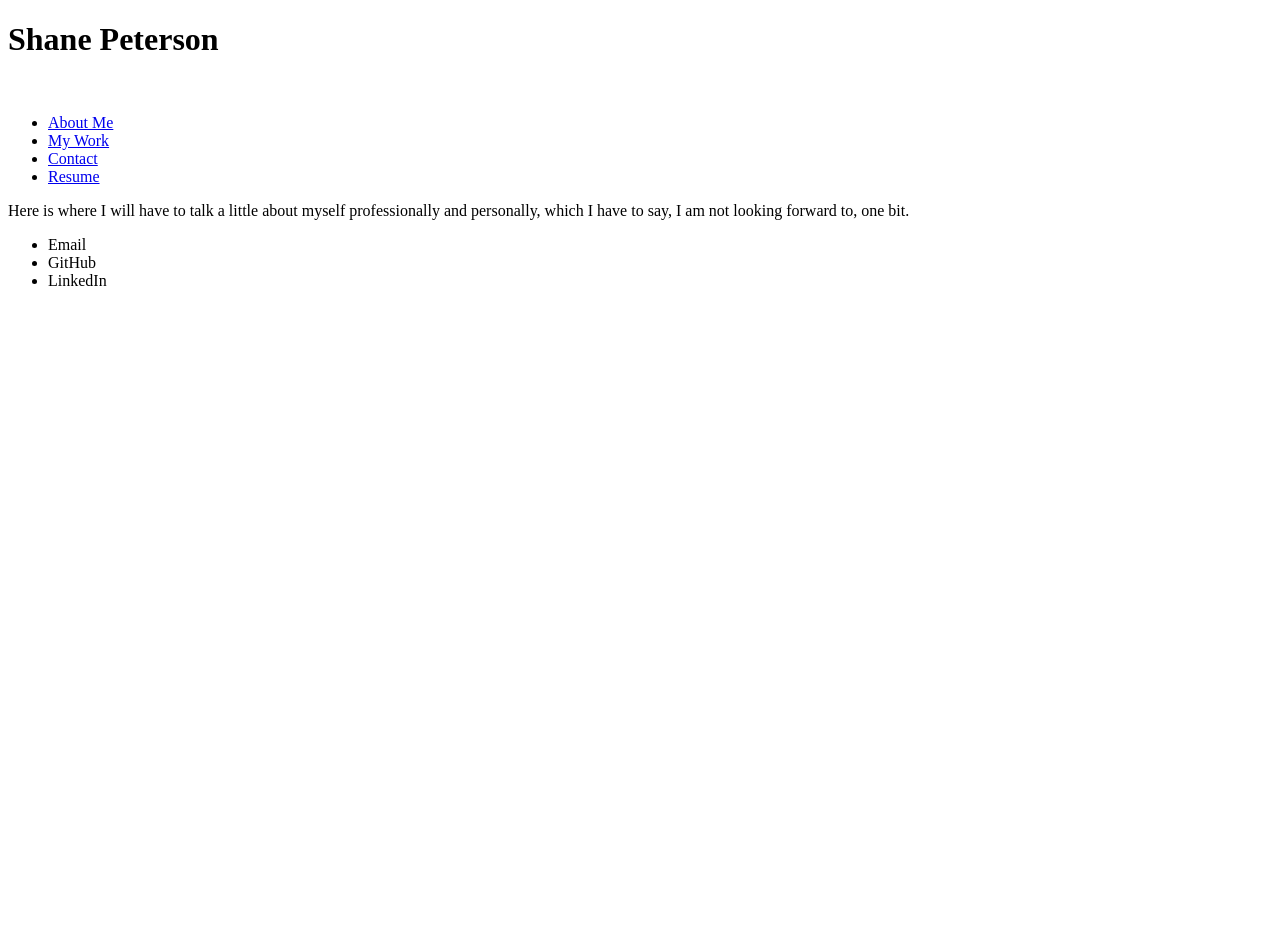
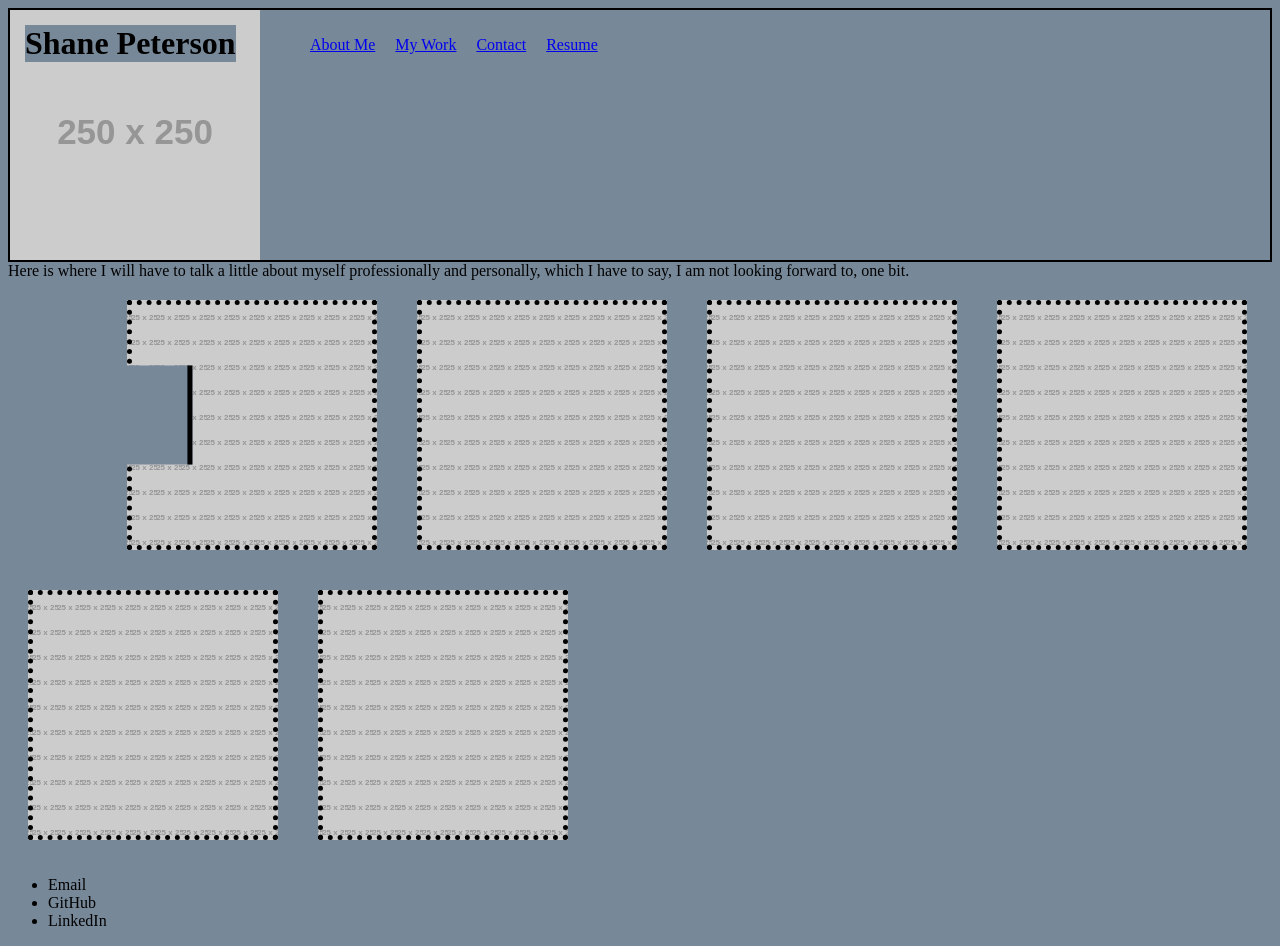
Before and after one commit to shanep42/Shane-Peterson-Portfolio, a plain HTML site: page index.html in a window 1280 px wide. Before the commit the page ends 800 px from the top, so only its background shows below. Drawn offline with Linux system fonts and the light colour scheme; placeholder pictures from the web are drawn by us.

Commit message:
adds filler styling and begins header and aside CSS

```diff
--- a/assets/style.css
+++ b/assets/style.css
@@ -0,0 +1,50 @@
+* {
+    background-color: lightslategrey;
+}
+
+header {
+    display: flex;
+    border: solid black 2px;
+}
+
+header h1 {
+    position: absolute;
+    margin-top: 15px;
+    margin-left: 15px;
+}
+
+header ul {
+    display: flex;
+    list-style: none;
+}
+
+header li {
+    padding: 10px;
+}
+
+main {
+    display: flex;
+    flex-wrap: wrap;
+}
+
+#my-work {
+    display:flex;
+    flex-wrap: wrap;
+}
+
+.section-heading {
+    transform: rotate(-90deg);
+    margin-top: 0;
+    border-bottom: solid black 5px;
+}
+
+.box {
+    height:200px;
+    width:200px;
+    border: 5px dotted black;
+    display:flex;
+    padding: 20px;
+    margin: 20px;
+    flex-wrap: wrap;
+    background-image: url(https://via.placeholder.com/25);
+}
--- a/index.html
+++ b/index.html
@@ -11,9 +11,8 @@
     <header>
         <h1>Shane Peterson</h1>
         <!--TODO: Find out what kind of picture is appropriate for these kinds of portfolio pages-->
-        <img href="#">
+        <img src="http://via.placeholder.com/250x250">
         <nav>
-            <!--TODO: Add links to various page parts once they all have associated ids-->
             <ul>
                 <li><a href="#about-me">About Me</a></li>
                 <li><a href="#my-work">My Work</a></li>
@@ -27,9 +26,15 @@
         <Paragraph>Here is where I will have to talk a little about myself professionally and personally, which I have to say, I am not looking forward to, one bit.</Paragraph>
     </section>
     <section id="my-work">
-        <div class="card">
+        <h2 class="section-heading">My Work</h2>
+        <div class="box">
             <!--TODO: I image this will basically be a series of div elements to position the various image-links to the different projects on "cards." Perhaps look into a placeholder image-->
         </div>
+        <div class="box"></div>
+        <div class="box"></div>
+        <div class="box"></div>
+        <div class="box"></div>
+        <div class="box"></div>
     </section>
     <section id="contact-me">
         <ul>
```
